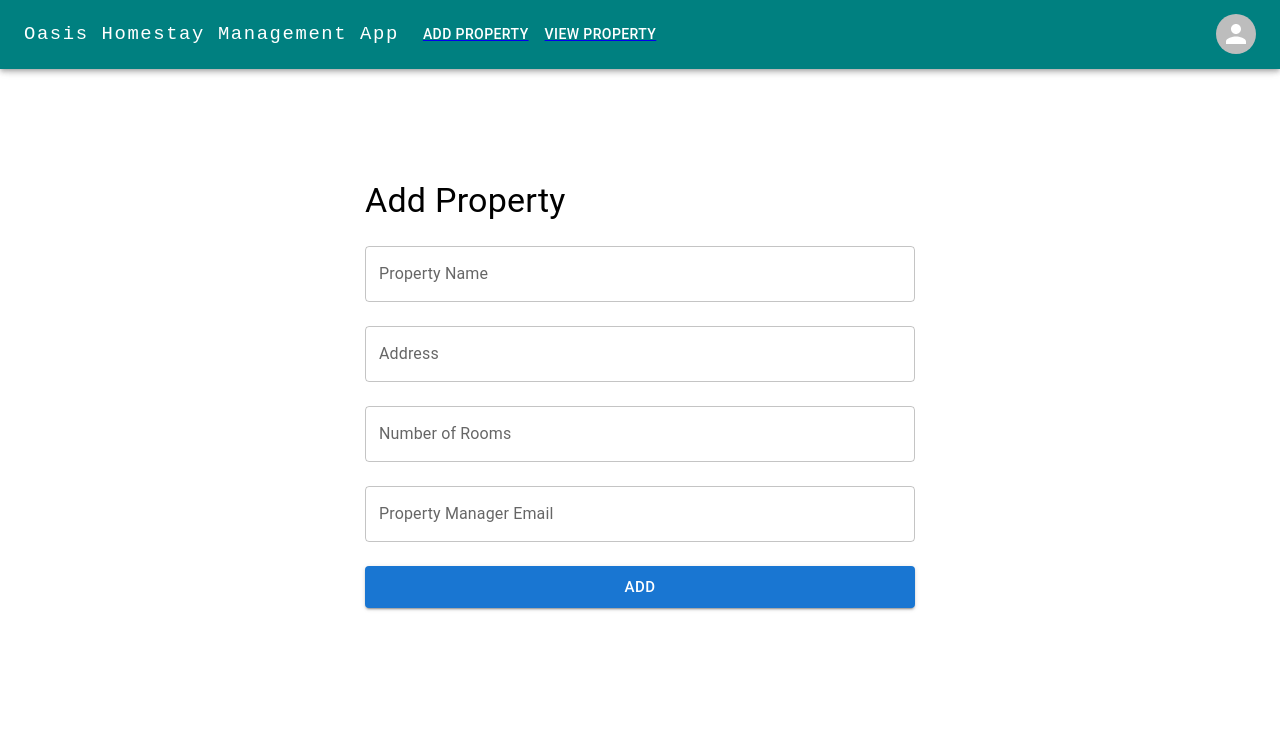
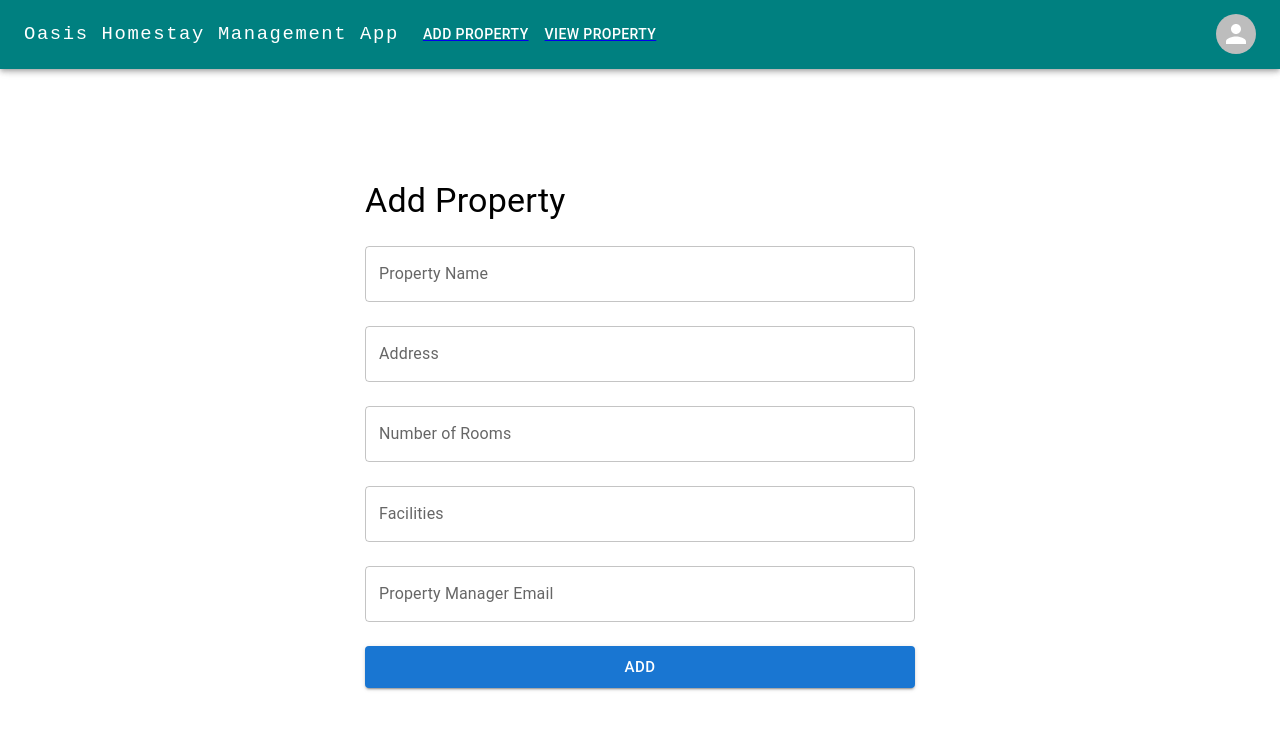
Before and after one commit to pratibhaxa/oasis-homestay-management, a React (Create React App) app: page /addproperty in a window 1280 px wide. Shown: the top 730 px of the page. Built offline with nearby package versions, Linux system fonts and the light colour scheme.

Commit message:
facilities part completed

```diff
--- a/src/pages/AddProperty.jsx
+++ b/src/pages/AddProperty.jsx
@@ -15,6 +15,7 @@ export const AddProperty = () => {
             // city: '',
             // country: '',
             numOfRooms: '',
+            facilities: '',
             propertyManagerEmail: ''
         },
 
@@ -36,6 +37,10 @@ export const AddProperty = () => {
                 .min(1, 'Number of Rooms must be greater than 0')
                 .max(10)
                 .required('Please enter number of Rooms'),
+            facilities: Yup
+                .string()
+                .max(500)
+                .required('facilities Available'),
             propertyManagerEmail: Yup
                 .string()
                 .email('Must be a valid email')
@@ -49,6 +54,7 @@ export const AddProperty = () => {
                     property_name: values.propertyName,
                     address: values.address,
                     num_of_rooms: values.numOfRooms,
+                    facilities:values.facilities,
                     property_manager_email: values.propertyManagerEmail,
                     created_by_user: auth?.currentUser?.uid,
                 });
@@ -129,6 +135,17 @@ export const AddProperty = () => {
                                     value={formik.values.numOfRooms}
                                 />
                                 <TextField
+                                    error={!!(formik.touched.address && formik.errors.address)}
+                                    fullWidth
+                                    helperText={formik.touched.address && formik.errors.address}
+                                    label="Facilities"
+                                    name="facilities"
+                                    type="text"
+                                    onBlur={formik.handleBlur}
+                                    onChange={formik.handleChange}
+                                    value={formik.values.facilities}
+                                />
+                                <TextField
                                     error={!!(formik.touched.propertyManagerEmail && formik.errors.propertyManagerEmail)}
                                     fullWidth
                                     helperText={formik.touched.propertyManagerEmail && formik.errors.propertyManagerEmail}
--- a/src/pages/PropertyDetail.jsx
+++ b/src/pages/PropertyDetail.jsx
@@ -60,6 +60,10 @@ export const PropertyDetail = () => {
                         <Typography variant='p'>{property.num_of_rooms}</Typography>
                     </ListItem>
                     <ListItem>
+                        <Typography variant='h6' sx={{fontSize: "0.45cm"}}>facilities : &nbsp;</Typography>
+                        <Typography variant='p'>{property.facilities}</Typography>
+                    </ListItem>
+                    <ListItem>
                         <Typography variant='h6' sx={{fontSize: "0.45cm"}}>Property Manager : &nbsp;</Typography>
                         <Typography variant='p'>{property.property_manager_email}</Typography>
                     </ListItem>
```
